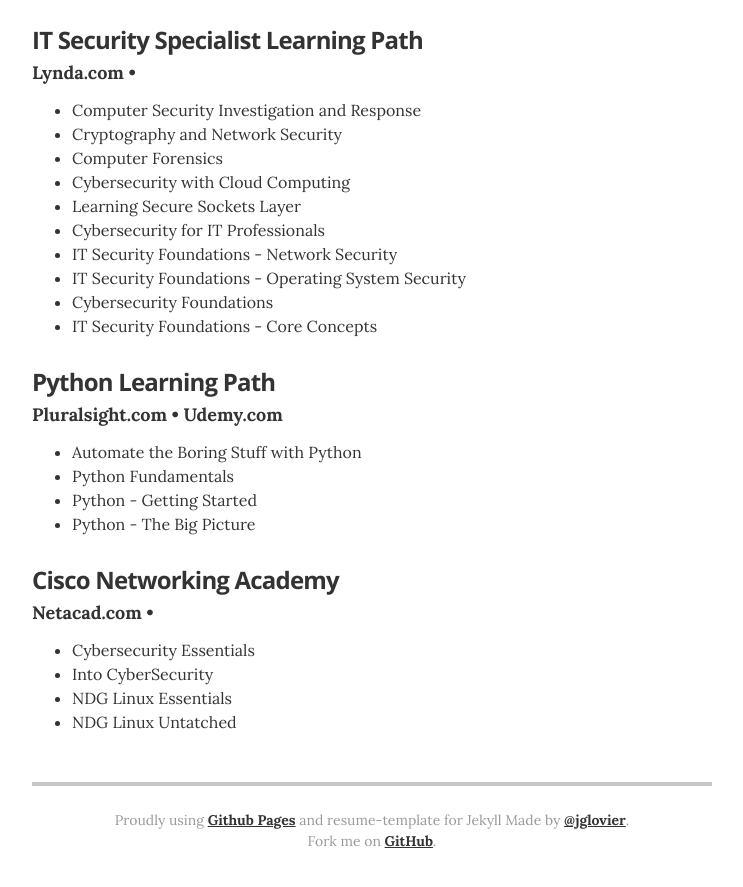
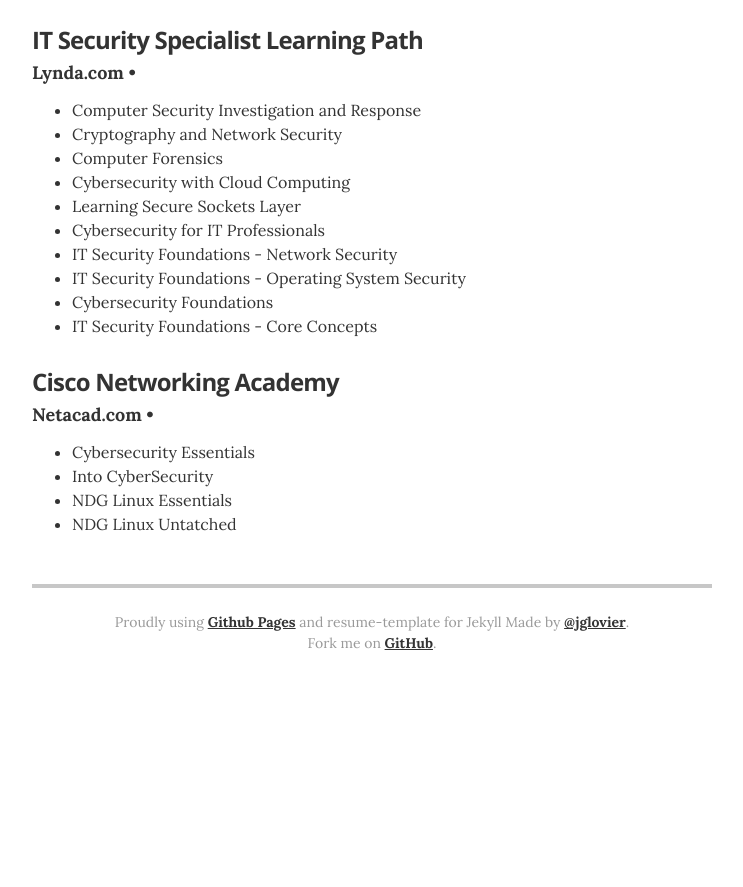
Before and after one commit to omik-sec/omik-sec.github.io, a Jekyll site: the page built from index.html, in a window 1280 px wide and 900 px high, scrolled down 1618 px. Shown: the top 887 px of the window, without its empty margins (268-1011 px from the left). Built offline with Jekyll 4.4.1, drawn with Linux system fonts in a browser that asks for light colours; after the commit the page ends 2320 px from its top, so only the background shows below that.

Commit message:
Update education.yml

```diff
--- a/_data/education.yml
+++ b/_data/education.yml
@@ -62,16 +62,6 @@
     - award: Cybersecurity Foundations
     - award: IT Security Foundations - Core Concepts
 
-
-- degree: Pluralsight.com
-  uni: Python Learning Path
-  year: Udemy.com
-  awards:
-    - award: Automate the Boring Stuff with Python
-    - award: Python Fundamentals
-    - award: Python - Getting Started
-    - award: Python - The Big Picture
-
 - degree: Netacad.com
   uni: Cisco Networking Academy
   #year: 2004 &mdash; 2008
```
